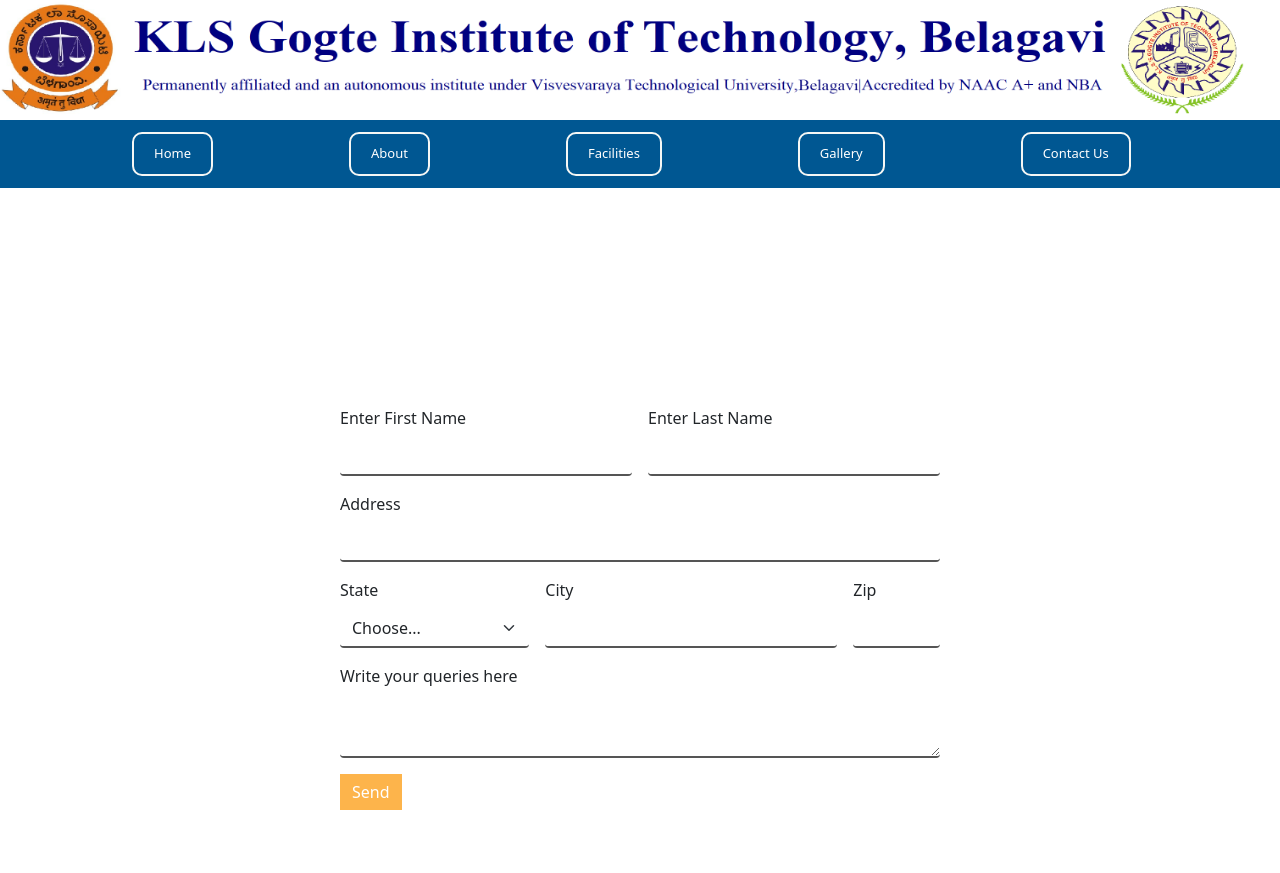
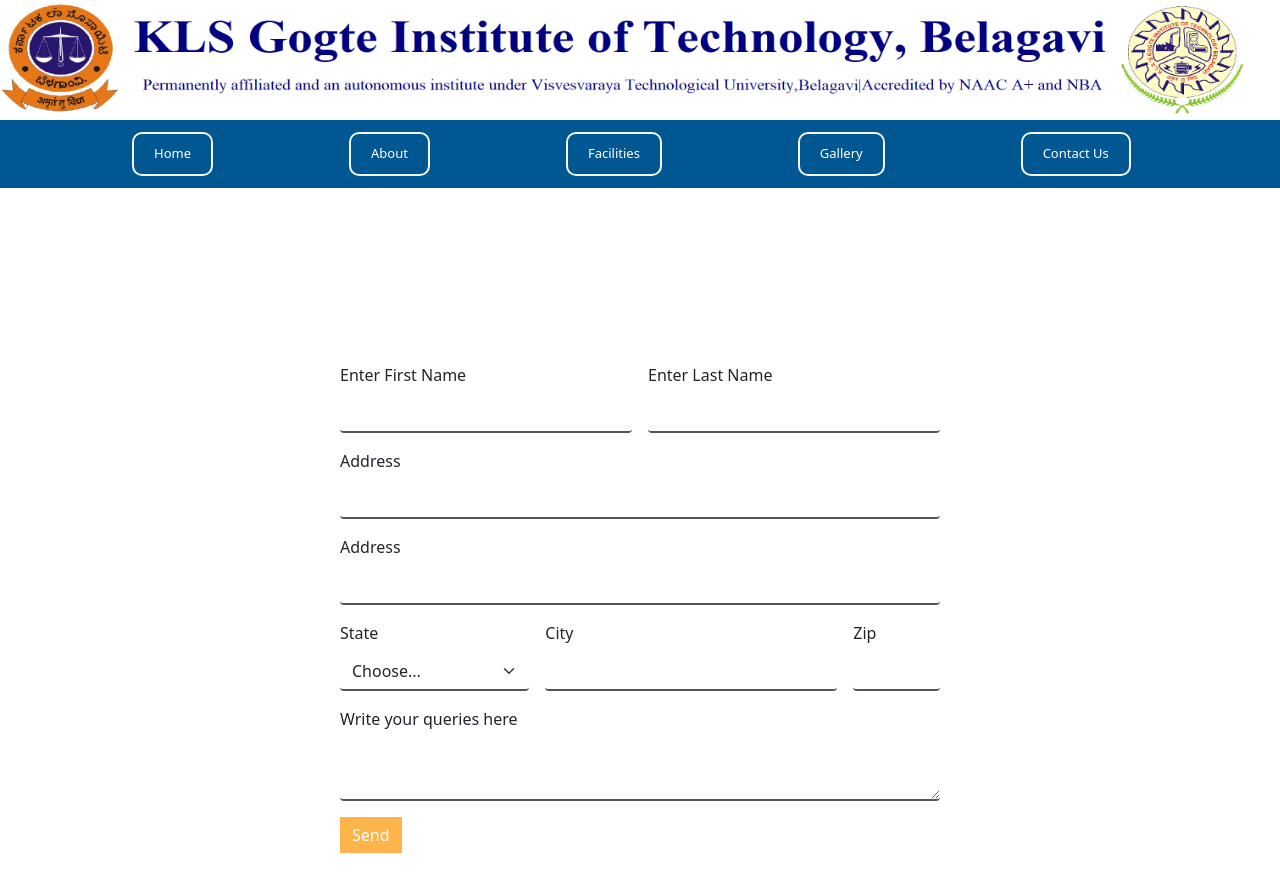
Before and after one commit to Sushma-Naratti/hostel-management, a plain HTML site: page contact-us.html in a window 1280 px wide. Before the commit the page ends 830 px from the top, so only its background shows below. Drawn offline with nearby package versions, Linux system fonts and the light colour scheme.

Commit message:
Update contact-us.html

```diff
--- a/contact-us.html
+++ b/contact-us.html
@@ -58,6 +58,15 @@
             class="form-control"
             id="Last_Name"
             name="last_name"
+          />
+        </div>
+        <div class="col-12">
+          <label for="inputAddress" class="form-label">Address</label>
+          <input
+            type="text"
+            class="form-control"
+            id="inputAddress"
+            name="address"
           />
         </div>
         <div class="col-12">
```
